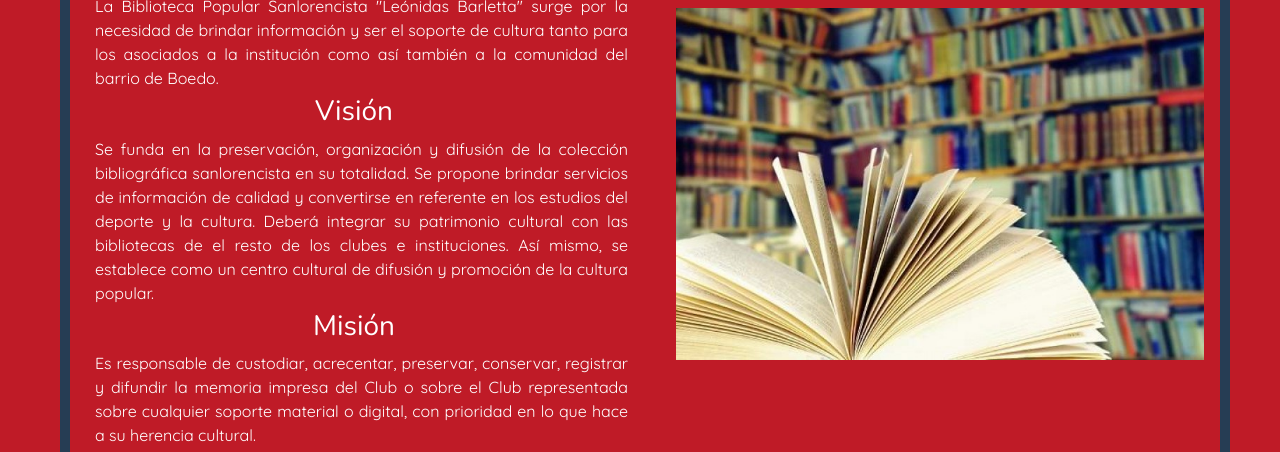
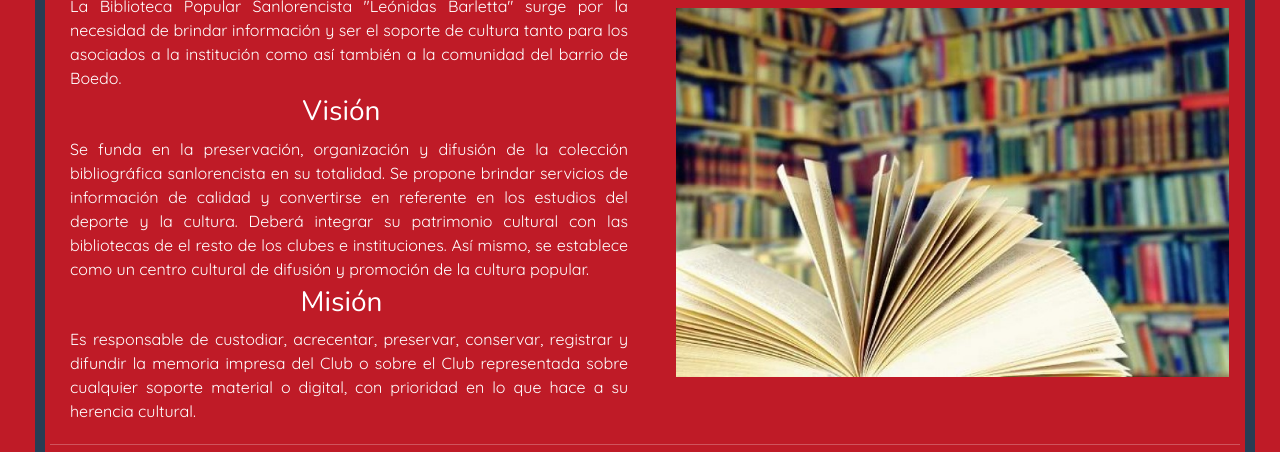
Before and after one commit to i-bruno/bibliotecacasla, a plain HTML site: page hmtl/sobre.html in a window 1280 px wide. Shown: the part 153-605 px from the top of the page. Drawn offline with nearby package versions, Linux system fonts and the light colour scheme.

Commit message:
Se modificó parte del estilo

```diff
--- a/CSS/style.css
+++ b/CSS/style.css
@@ -22,7 +22,7 @@ body {
 }
 
 main {
-    margin: 5px 50px 5px 50px;
+    margin: 5px 25px 5px 25px;
     padding: 5px 5px 5px 5px;
     border-radius: 5px; /* Tamaño de esquinas */
     border-color: rgb(255, 255, 255); /* Color de borde */
```
